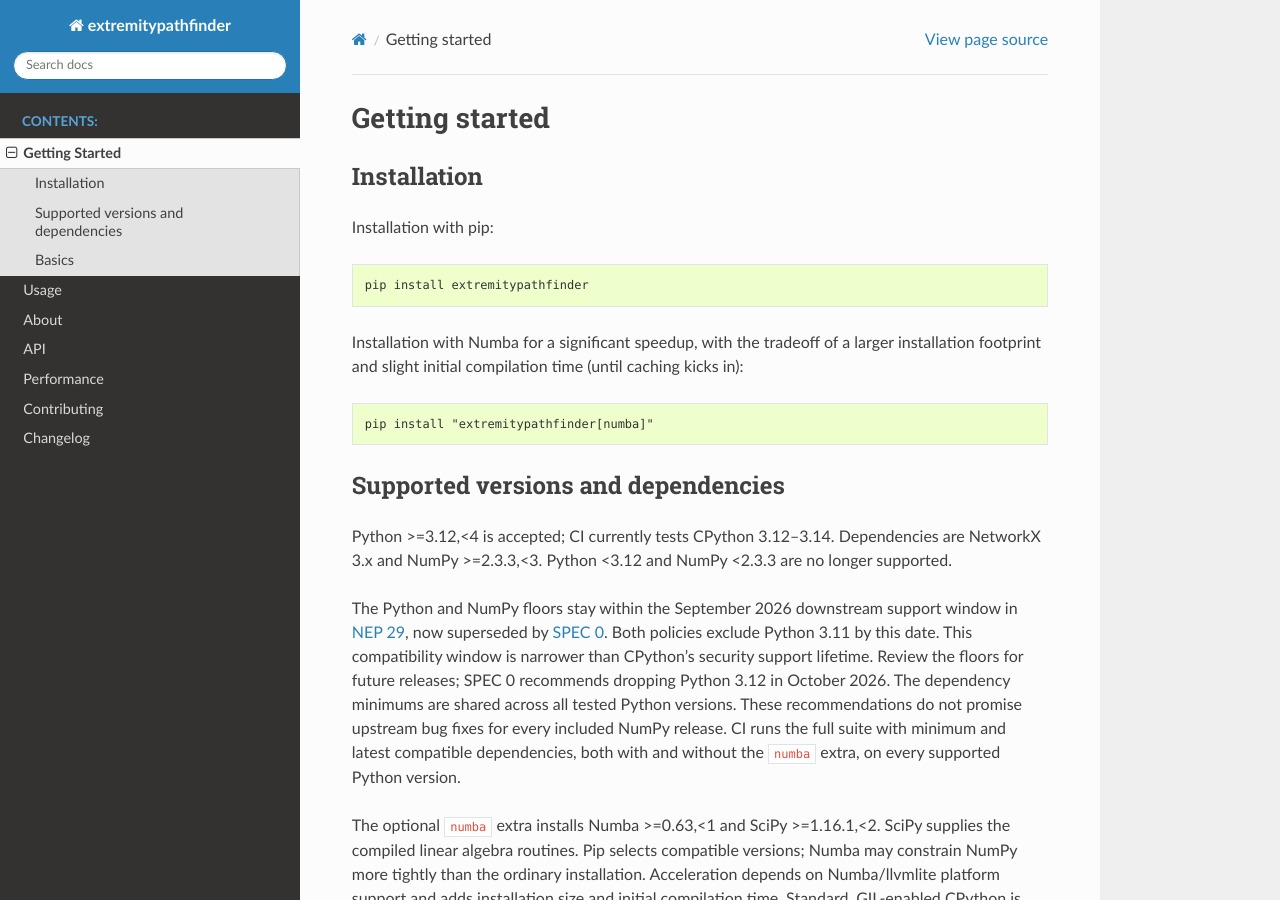
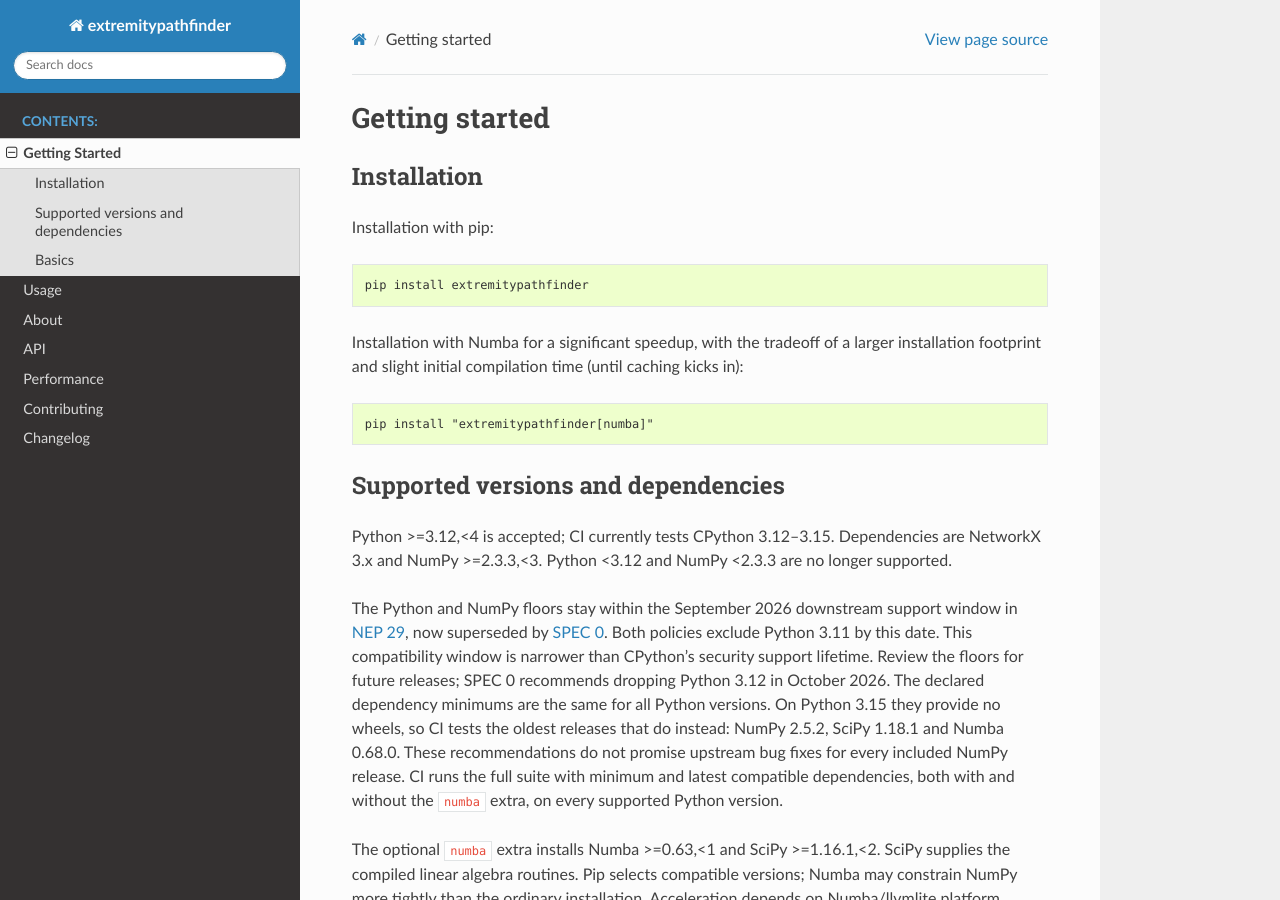
Before and after one commit to jannikmi/extremitypathfinder, a Sphinx documentation site: the page built from docs/0_getting_started.rst, in a window 1280 px wide and 900 px high. Built offline with Sphinx 7.4.7 and the Read the Docs theme 3.1.0, drawn with Linux system fonts in a browser that asks for light colours.

Commit message:
test CPython 3.15
- tox: py315 environments; the declared minimum versions provide no
  Python 3.15 wheels, the minimum environments of 3.15 test the oldest
  releases that do (NumPy 2.5.2, SciPy 1.18.1, Numba 0.68.0)
- CI: Python 3.15 job
- classifier for Python 3.15, README/docs/CONTRIBUTING: tested versions

Co-Authored-By: Claude Opus 5.5 <noreply@anthropic.com>
Claude-Session: https://claude.ai/code/session_01RH21CQHTvnQoKkTiuqDVAW

```diff
--- a/CHANGELOG.rst
+++ b/CHANGELOG.rst
@@ -5,6 +5,7 @@ Unreleased
 ----------
 
 - added a grid world example to the README
+- support CPython 3.15: tested in CI with the latest and the oldest dependencies providing 3.15 wheels
 
 bugfixes:
 
--- a/CONTRIBUTING.rst
+++ b/CONTRIBUTING.rst
@@ -88,7 +88,7 @@ Ready to contribute? Here's how to set up this package for local development.
        $ pip install tox
        $ tox
 
-   The tox configuration in ``pyproject.toml`` tests Python 3.12–3.14
+   The tox configuration in ``pyproject.toml`` tests Python 3.12–3.15
    with minimum and latest dependencies, with and without Numba. During
    development, select a single environment:
 
--- a/README.rst
+++ b/README.rst
@@ -40,7 +40,7 @@ python package for fast geometric shortest path computation in 2D multi-polygon
 Supported versions
 ------------------
 
-Python >=3.12,<4 is accepted; CI currently tests CPython 3.12–3.14.
+Python >=3.12,<4 is accepted; CI currently tests CPython 3.12–3.15.
 Dependencies are NetworkX 3.x and NumPy >=2.3.3,<3.
 Python <3.12 and NumPy <2.3.3 are no longer supported.
 
@@ -50,7 +50,9 @@ now superseded by `SPEC 0 <https://scientific-python.org/specs/spec-0000/>`__.
 Both policies exclude Python 3.11 by this date. This compatibility window is
 narrower than CPython's security support lifetime. Review the floors for future
 releases; SPEC 0 recommends dropping Python 3.12 in October 2026.
-The dependency minimums are shared across all tested Python versions.
+The declared dependency minimums are the same for all Python versions.
+On Python 3.15 they provide no wheels, so CI tests the oldest releases that do instead:
+NumPy 2.5.2, SciPy 1.18.1 and Numba 0.68.0.
 These recommendations do not promise upstream bug fixes for every included
 NumPy release.
 CI runs the full suite with minimum and latest compatible dependencies,
--- a/docs/0_getting_started.rst
+++ b/docs/0_getting_started.rst
@@ -27,7 +27,7 @@ Installation with Numba for a significant speedup, with the tradeoff of a larger
 Supported versions and dependencies
 -----------------------------------
 
-Python >=3.12,<4 is accepted; CI currently tests CPython 3.12–3.14.
+Python >=3.12,<4 is accepted; CI currently tests CPython 3.12–3.15.
 Dependencies are NetworkX 3.x and NumPy >=2.3.3,<3.
 Python <3.12 and NumPy <2.3.3 are no longer supported.
 
@@ -37,7 +37,9 @@ now superseded by `SPEC 0 <https://scientific-python.org/specs/spec-0000/>`__.
 Both policies exclude Python 3.11 by this date. This compatibility window is
 narrower than CPython's security support lifetime. Review the floors for future
 releases; SPEC 0 recommends dropping Python 3.12 in October 2026.
-The dependency minimums are shared across all tested Python versions.
+The declared dependency minimums are the same for all Python versions.
+On Python 3.15 they provide no wheels, so CI tests the oldest releases that do instead:
+NumPy 2.5.2, SciPy 1.18.1 and Numba 0.68.0.
 These recommendations do not promise upstream bug fixes for every included
 NumPy release.
 CI runs the full suite with minimum and latest compatible dependencies,
```
Also changed, not shown: pyproject.toml (+11 -5 lines), 1 other file.
